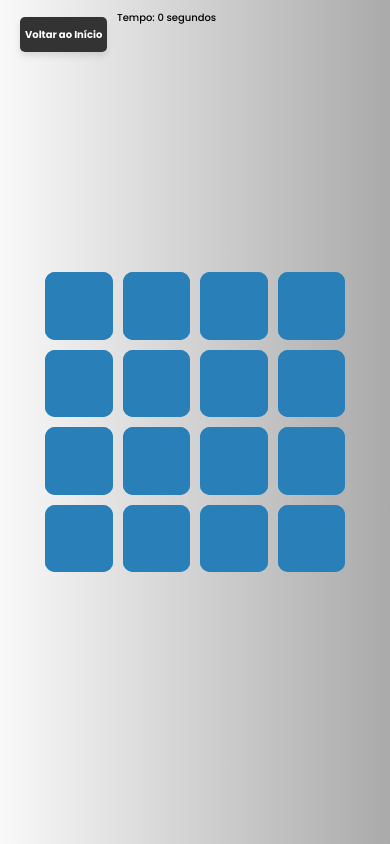
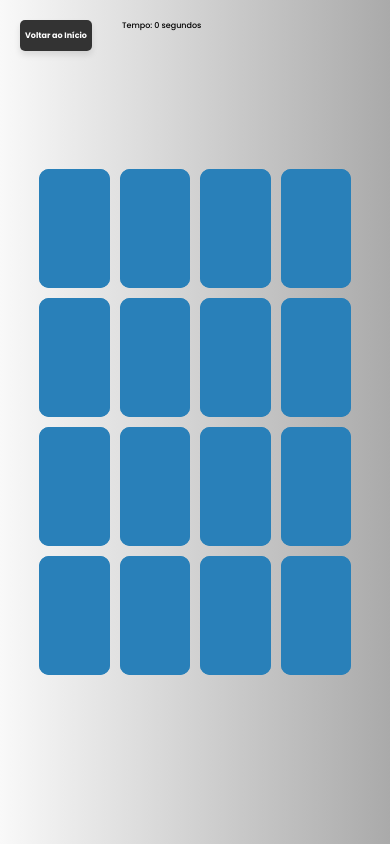
Before and after one commit to EduardoGabrielV/Portfolio, a plain HTML site: page projects/memory_game/index.html in a window 390 px wide. Drawn offline with Linux system fonts and the light colour scheme.

Commit message:
Ajustes na responsividade

```diff
--- a/projects/memory_game/styles.css
+++ b/projects/memory_game/styles.css
@@ -136,22 +136,25 @@ body {
 /* Ajuste para telas menores */
 @media (max-width: 768px) {
   #back{
-      font-size: 10px;
+      font-size: 8px;
       padding: 10px 5px;
+      top: 10px;
+      left: 5%;
   }
   #timer {
+      font-size: 8px;
       left: 30%;
-      top: 10px;
-      font-size: 10px;
+      padding: 10px 5px;
+      top: 5%px;
   }
   .restart-button {
+    font-size: 8px;
     padding: 10px 5px;
     top: 10px;
-    right: 10%;
-    font-size: 10px;
+    right: 5%;
   }
   .game-container {
-    width: 300px;
-    height: 300px;
+    width: 80%;
+    height: 60%;
   }
 }
```
